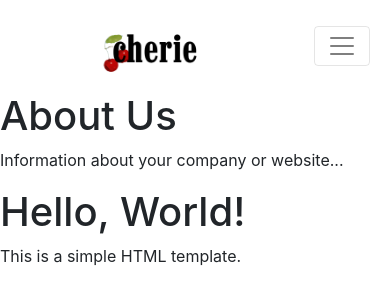
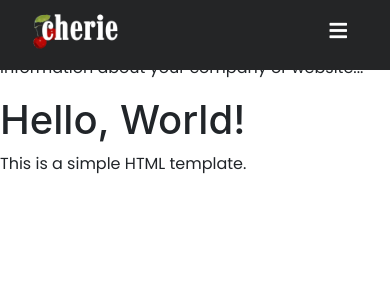
Before and after one commit to luisdiazco/cherie, a Flask app: page /about in a window 390 px wide. Shown: the top 305 px of the page. Run offline with Flask 3, Linux system fonts and the light colour scheme; some libraries are stand-ins or nearby versions.

Commit message:
modified navbar

```diff
--- a/app/static/css/navbar-style.css
+++ b/app/static/css/navbar-style.css
@@ -1,66 +1,323 @@
-body {
-    /* background: url(../img/home/sneaker1.jpg) no-repeat; */
-    height: 100vh;
-    background-size: cover;
-    background-position: center;
+@import url('https://fonts.googleapis.com/css2?family=Poppins:wght@200;300;400;500;600;700&display=swap');
+
+* {
+    margin: 0;
+    padding: 0;
+    box-sizing: border-box;
+    font-family: 'Poppins', sans-serif;
 }
 
-.navbar {
-    padding-left: 100px;
-    /* Adjust the left padding as needed */
-    padding-right: 20px;
-    background-color: transparent !important;
-    /* Important to override Bootstrap styles */
-    transition: background-color 0.3s ease-in-out;
+nav {
+    position: fixed;
+    z-index: 99;
+    width: 100%;
+
+    background: #242526;
 }
 
-/* Center the navbar items horizontally */
-.navbar-nav {
-    margin: 0 auto;
-    /* Center align the items */
+nav .wrapper {
+    position: relative;
+    max-width: 1300px;
+    padding: 0px 30px;
+    height: 70px;
+    line-height: 70px;
+    margin: auto;
     display: flex;
-    justify-content: left;
-    /* Center the items horizontally */
     align-items: center;
-    padding-left: 0;
-    /* Center the items vertically if needed */
+    justify-content: space-between;
 }
 
-.navbar-nav .nav-item {
-    margin-right: 15px;
-    /* Add spacing between the links */
+#navbar-logo {
+    height: 60px;
+    vertical-align: top;
+    width: auto;
+    display: inline-block;
+    margin-right: 10px;
+    margin-bottom: 20px;
 }
 
-/* Center the cart and sign-in/register buttons */
-.navbar-nav.ml-2 {
-    margin-left: auto;
-    /* Move the buttons to the right */
+.wrapper .nav-links {
+    display: inline-flex;
 }
 
-/* Center the logo */
-.navbar-brand {
-    margin: 0;
-    /* Reset margin to center the logo */
+.nav-links li {
+    list-style: none;
 }
 
-/* Change navbar text color to white */
-.navbar-light .navbar-nav .nav-link {
-    color: rgb(0, 0, 0);
-    transition: color 0.3s;
-    /* Smooth transition for color change */
+.nav-links li a {
+    color: #f2f2f2;
+    text-decoration: none;
+    font-size: 18px;
+    font-weight: 500;
+    padding: 9px 15px;
+    border-radius: 5px;
+    transition: all 0.3s ease;
 }
 
-/* Change navbar text color to indigo blue on hover */
-.navbar-light .navbar-nav .nav-link:hover {
-    color: rgb(97, 147, 255);
+.nav-links li a:hover {
+    background: #3A3B3C;
 }
 
-.navbar-light .navbar-nav .nav-item.active .nav-link {
-    color: rgb(97, 147, 255);
+.nav-links .mobile-item {
+    display: none;
 }
 
-/* Change navbar background color */
-.navbar {
-    background-color: transparent;
-    /* Change the background color as needed */
+.nav-links .drop-menu {
+    position: absolute;
+    background: #242526;
+    width: 180px;
+    line-height: 45px;
+    top: 85px;
+    opacity: 0;
+    visibility: hidden;
+    box-shadow: 0 6px 10px rgba(0, 0, 0, 0.15);
 }
+
+.nav-links li:hover .drop-menu,
+.nav-links li:hover .mega-box {
+    transition: all 0.3s ease;
+    top: 70px;
+    opacity: 1;
+    visibility: visible;
+}
+
+.drop-menu li a {
+    width: 100%;
+    display: block;
+    padding: 0 0 0 15px;
+    font-weight: 400;
+    border-radius: 0px;
+}
+
+.mega-box {
+    position: absolute;
+    left: 0;
+    width: 100%;
+    padding: 0 30px;
+    top: 85px;
+    opacity: 0;
+    visibility: hidden;
+}
+
+.mega-box .content {
+    background: #242526;
+    padding: 25px 20px;
+    display: flex;
+    width: 100%;
+    justify-content: space-between;
+    box-shadow: 0 6px 10px rgba(0, 0, 0, 0.15);
+}
+
+.mega-box .content .row {
+    width: calc(25% - 30px);
+    line-height: 45px;
+}
+
+.content .row img {
+    width: 100%;
+    height: 100%;
+    object-fit: cover;
+}
+
+.content .row header {
+    color: #f2f2f2;
+    font-size: 20px;
+    font-weight: 500;
+}
+
+.content .row .mega-links {
+    margin-left: -40px;
+    border-left: 1px solid rgba(255, 255, 255, 0.09);
+}
+
+.row .mega-links li {
+    padding: 0 20px;
+}
+
+.row .mega-links li a {
+    padding: 0px;
+    padding: 0 20px;
+    color: #d9d9d9;
+    font-size: 17px;
+    display: block;
+}
+
+.row .mega-links li a:hover {
+    color: #f2f2f2;
+}
+
+.wrapper .btn {
+    color: #fff;
+    font-size: 20px;
+    cursor: pointer;
+    display: none;
+}
+
+.wrapper .btn.close-btn {
+    position: absolute;
+    right: 30px;
+    top: 10px;
+}
+
+@media screen and (max-width: 970px) {
+    .wrapper .btn {
+        display: block;
+    }
+
+    .wrapper .nav-links {
+        position: fixed;
+        height: 100vh;
+        width: 100%;
+        max-width: 350px;
+        top: 0;
+        left: -100%;
+        background: #242526;
+        display: block;
+        padding: 50px 10px;
+        line-height: 50px;
+        overflow-y: auto;
+        box-shadow: 0px 15px 15px rgba(0, 0, 0, 0.18);
+        transition: all 0.3s ease;
+    }
+
+    /* custom scroll bar */
+    ::-webkit-scrollbar {
+        width: 10px;
+    }
+
+    ::-webkit-scrollbar-track {
+        background: #242526;
+    }
+
+    ::-webkit-scrollbar-thumb {
+        background: #3A3B3C;
+    }
+
+    #menu-btn:checked~.nav-links {
+        left: 0%;
+    }
+
+    #menu-btn:checked~.btn.menu-btn {
+        display: none;
+    }
+
+    #close-btn:checked~.btn.menu-btn {
+        display: block;
+    }
+
+    .nav-links li {
+        margin: 15px 10px;
+    }
+
+    .nav-links li a {
+        padding: 0 20px;
+        display: block;
+        font-size: 20px;
+    }
+
+    .nav-links .drop-menu {
+        position: static;
+        opacity: 1;
+        top: 65px;
+        visibility: visible;
+        padding-left: 20px;
+        width: 100%;
+        max-height: 0px;
+        overflow: hidden;
+        box-shadow: none;
+        transition: all 0.3s ease;
+    }
+
+    #showDrop:checked~.drop-menu,
+    #showMega:checked~.mega-box {
+        max-height: 100%;
+    }
+
+    .nav-links .desktop-item {
+        display: none;
+    }
+
+    .nav-links .mobile-item {
+        display: block;
+        color: #f2f2f2;
+        font-size: 20px;
+        font-weight: 500;
+        padding-left: 20px;
+        cursor: pointer;
+        border-radius: 5px;
+        transition: all 0.3s ease;
+    }
+
+    .nav-links .mobile-item:hover {
+        background: #3A3B3C;
+    }
+
+    .drop-menu li {
+        margin: 0;
+    }
+
+    .drop-menu li a {
+        border-radius: 5px;
+        font-size: 18px;
+    }
+
+    .mega-box {
+        position: static;
+        top: 65px;
+        opacity: 1;
+        visibility: visible;
+        padding: 0 20px;
+        max-height: 0px;
+        overflow: hidden;
+        transition: all 0.3s ease;
+    }
+
+    .mega-box .content {
+        box-shadow: none;
+        flex-direction: column;
+        padding: 20px 20px 0 20px;
+    }
+
+    .mega-box .content .row {
+        width: 100%;
+        margin-bottom: 15px;
+        border-top: 1px solid rgba(255, 255, 255, 0.08);
+    }
+
+    .mega-box .content .row:nth-child(1),
+    .mega-box .content .row:nth-child(2) {
+        border-top: 0px;
+    }
+
+    .content .row .mega-links {
+        border-left: 0px;
+        padding-left: 15px;
+    }
+
+    .row .mega-links li {
+        margin: 0;
+    }
+
+    .content .row header {
+        font-size: 19px;
+    }
+}
+
+nav input {
+    display: none;
+}
+
+.body-text {
+    position: absolute;
+    top: 50%;
+    left: 50%;
+    transform: translate(-50%, -50%);
+    width: 100%;
+    text-align: center;
+    padding: 0 30px;
+}
+
+.body-text div {
+    font-size: 45px;
+    font-weight: 600;
+}
--- a/app/templates/layout/navbar.html
+++ b/app/templates/layout/navbar.html
@@ -1,51 +1,67 @@
 <link rel="stylesheet" href="../../static/css/navbar-style.css">
+<link rel="stylesheet" href="https://cdnjs.cloudflare.com/ajax/libs/font-awesome/5.15.3/css/all.min.css">
 
-<nav class="navbar navbar-expand-lg navbar-light bg-light">
-    <!-- Logo -->
-    <a class="navbar-brand" href="#">
-        <img src="../../static/img/cherie-logo-alt.png" alt="Cherie Icon">
-    </a>
+<nav>
+    <div class="wrapper">
+        <div class="logo"><a href="#"><img id="navbar-logo" src="../../static/img/cherie-logo.png"
+                    alt="Cherie Icon"></a></div>
+        <input type="radio" name="slider" id="menu-btn">
+        <input type="radio" name="slider" id="close-btn">
+        <ul class="nav-links">
+            <label for="close-btn" class="btn close-btn"><i class="fas fa-times"></i></label>
 
-    <!-- Navbar toggle button -->
-    <button class="navbar-toggler" type="button" data-toggle="collapse" data-target="#navbarNav"
-        aria-controls="navbarNav" aria-expanded="false" aria-label="Toggle navigation">
-        <span class="navbar-toggler-icon"></span>
-    </button>
+            <!-- User's dropdown with their username -->
+            <li>
+                <a href="#" class="desktop-item">Username</a>
+                <input type="checkbox" id="showUser">
+                <label for="showUser" class="mobile-item">Username</label>
+                <ul class="drop-menu">
+                    <li><a href="#">Profile</a></li>
+                    <li><a href="#">Settings</a></li>
+                    <li><a href="#">Logout</a></li>
+                </ul>
+            </li>
 
-    <!-- Links & Search Bar -->
-    <div class="collapse navbar-collapse" id="navbarNav">
-        <ul class="navbar-nav">
-            <li class="nav-item active">
-                <a class="nav-link" href="{{ url_for('web.home') }}">Home</a>
+            <!-- Movies Dropdown -->
+            <li>
+                <a href="#" class="desktop-item">Movies</a>
+                <input type="checkbox" id="showMovies">
+                <label for="showMovies" class="mobile-item">Movies</label>
+                <ul class="drop-menu">
+                    <li><a href="#">Popular</a></li>
+                    <li><a href="#">Now Playing</a></li>
+                    <li><a href="#">Upcoming</a></li>
+                    <li><a href="#">Top Rated</a></li>
+                </ul>
             </li>
-            <li class="nav-item">
-                <a class="nav-link" href="#">Shop</a>
+
+            <!-- TV Shows Dropdown -->
+            <li>
+                <a href="#" class="desktop-item">TV Shows</a>
+                <input type="checkbox" id="showTV">
+                <label for="showTV" class="mobile-item">TV Shows</label>
+                <ul class="drop-menu">
+                    <li><a href="#">Popular</a></li>
+                    <li><a href="#">Airing Today</a></li>
+                    <li><a href="#">On TV</a></li>
+                    <li><a href="#">Top Rated</a></li>
+                </ul>
             </li>
-            <li class="nav-item">
-                <a class="nav-link" href="{{ url_for('web.about') }}">About</a>
-            </li>
-            <li class="nav-item">
-                <a class="nav-link" href="#">Contact</a>
+
+            <!-- Members link -->
+            <li><a href="#">Members</a></li>
+
+            <!-- Search Box -->
+            <li>
+                <input type="checkbox" id="showSearch">
+                <label for="showSearch" class="btn search-btn"><i class="fas fa-search"></i></label>
+                <div class="search-box">
+                    <input type="text" placeholder="Search...">
+                    <label for="showSearch" class="btn close-search"><i class="fas fa-times"></i></label>
+                </div>
             </li>
         </ul>
-
-        <!-- Search bar -->
-        <form class="form-inline ml-auto">
-            <input class="form-control basicAutoComplete mr-2" type="text" id="search" placeholder="Search ">
-            <a onclick="fn_search()" href="javascript:void(0)"
-                style="color: wheat; border-radius: 100px; background: darkorchid; margin-left: 20px; width: 60px;padding: 10px;height: 36px;text-align: center;"
-                class="btnd btn-small">Go</a>
-        </form>
-
-        <!-- Cart & Sign in/Register buttons -->
-        <ul class="navbar-nav ml-2">
-            <li class="nav-item">
-                <a class="nav-link" href="#">Cart</a>
-            </li>
-            <li class="nav-item">
-                <a class="nav-link" href="#" data-toggle="modal" data-target="#signInModal">Sign In/Register</a>
-            </li>
-        </ul>
+        <label for="menu-btn" class="btn menu-btn"><i class="fas fa-bars"></i></label>
     </div>
 </nav>
 
```
